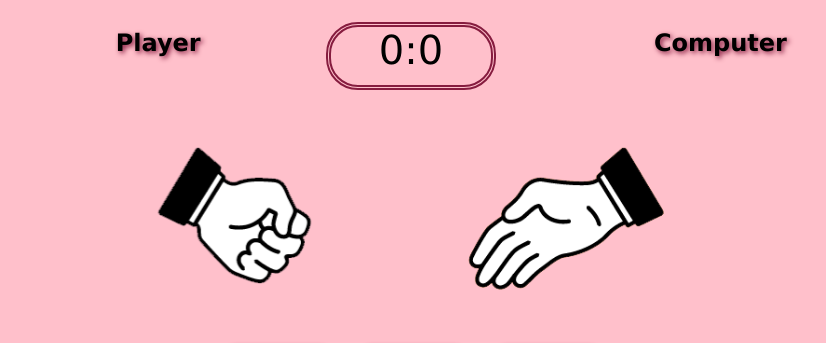
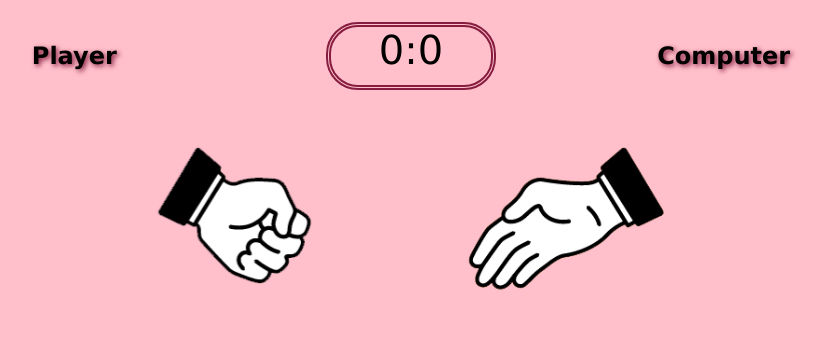
Before and after one commit to DesislavaNaydenova/RPS_Game.01, a plain HTML site: page index.html in a window 1280 px wide. Shown: the part 128-471 px from the top of the page, without its empty margins (229-1055 px from the left). Drawn offline with Linux system fonts and the light colour scheme.

Commit message:
Add some extra style to the score section

```diff
--- a/assets/css/style.css
+++ b/assets/css/style.css
@@ -17,6 +17,9 @@ h1 {
 
 .score-section{
     position: relative;
+    display: flex;
+    justify-content: center;
+    align-items: center;
 }
 
 .score{
@@ -33,20 +36,16 @@ h1 {
 .player{
     position: absolute;
     font-size: 1.5rem;
-    left: 30%;
-    top: 10%;
     font-weight: 600;
     text-shadow: 2px 2px 5px rgb(134, 28, 63);
-    transform: translateX(-50%);
-}
+    left: 20%;}
+
 .computer{
     position: absolute;
     font-size: 1.5rem;
-    right: 15%;
-    top: 10%;
     font-weight: 600;
     text-shadow: 2px 2px 5px rgb(134, 28, 63);
-    transform: translateX(-50%);
+    right: 20%;
 }
 .result{
     font-size: 3rem;
@@ -90,10 +89,11 @@ h1 {
     font-weight: 600;
     box-shadow: 2px 3px 5px rgb(134, 28, 63);
     cursor: pointer;
+    margin: 10px;
 }
 .button:hover{
     box-shadow: 3px 4px 5px rgb(102, 13, 43);
-    background-color: rgb(191, 71, 91);
+    background-color: rgb(206, 100, 118);
 }
 
 
```
